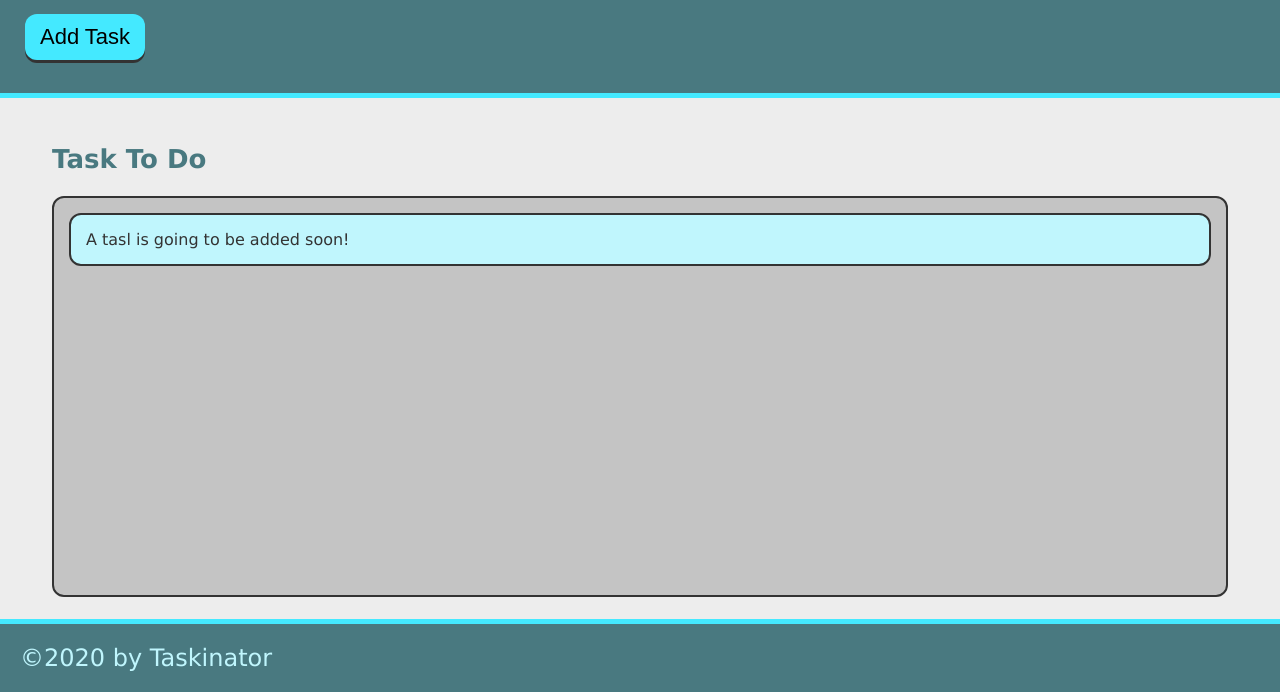
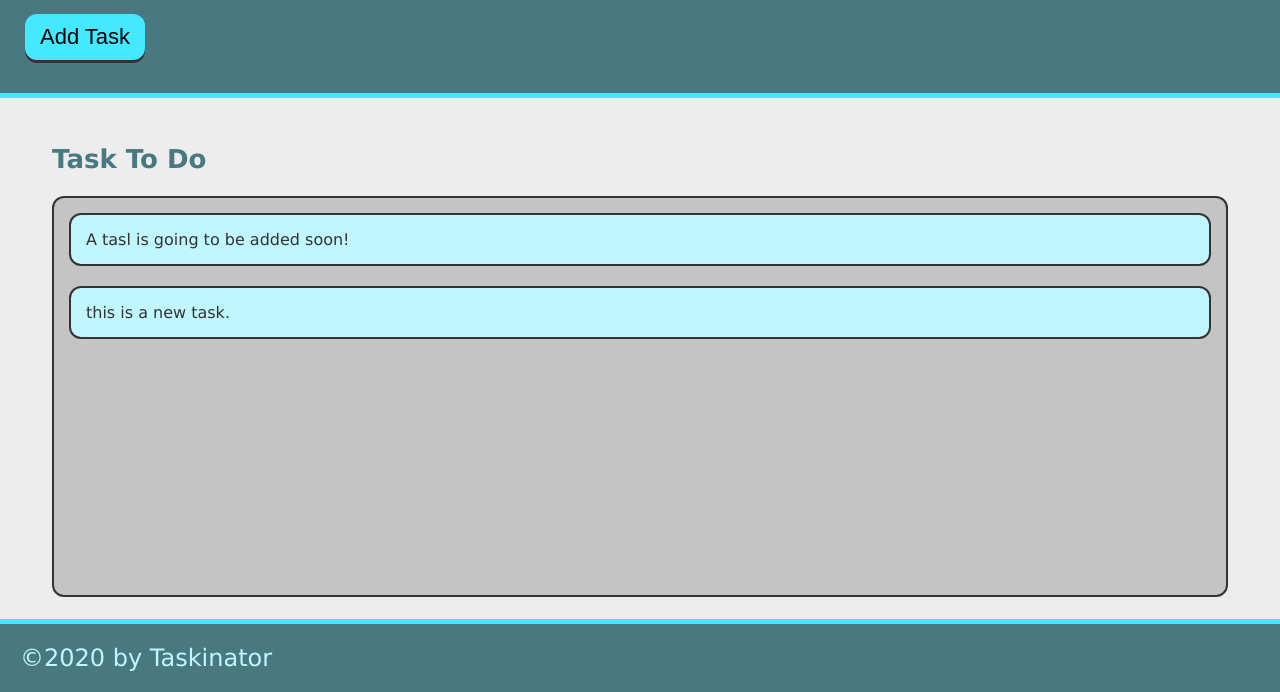
Before and after one commit to D-H-A-Service/Taskinator, a plain HTML site: page index.html in a window 1280 px wide. Both pictures are taken after a click on the button "Add Task". Shown: the part 108-800 px from the top of the page. Drawn offline with Linux system fonts and the light colour scheme.

Commit message:
add ability to add task

```diff
--- a/assets/js/script.js
+++ b/assets/js/script.js
@@ -0,0 +1,11 @@
+var buttonEl = document.querySelector("#save-task"); // DOM element
+var taskToDoEL = document.querySelector("#tasks-to-do");
+
+var createTaskHandler = function() {
+    var listItemEl = document.createElement("li");
+    listItemEl.className = "task-item";
+    listItemEl.textContent = " this is a new task.";
+    taskToDoEL.appendChild(listItemEl);
+}
+
+buttonEl.addEventListener("click", createTaskHandler);
--- a/index.html
+++ b/index.html
@@ -13,13 +13,13 @@
     <header>
         <h1>Taskinator</h1>
         <p>Click the button below to add a new task!</p>
-        <button class="btn">Add Task</button>
+        <button class="btn" id="save-task" >Add Task</button>
     </header>
 
     <main class="page-content">
         <section class="task-list-wrapper">
             <h2 class="list-title">Task To Do</h2>
-            <ul class="task-list">
+            <ul class="task-list" id="tasks-to-do">
                 <li class="task-item">A tasl is going to be added soon!</li>
 
             </ul>
```
